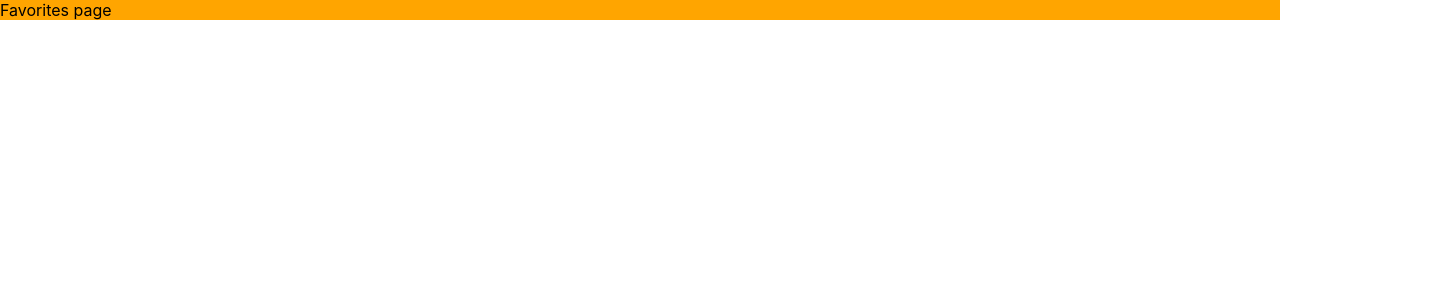
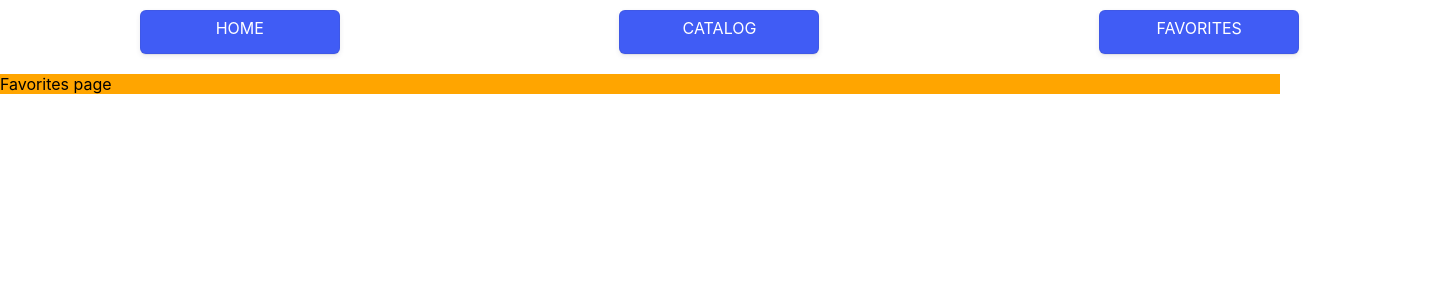
Before and after one commit to NickPosvystak/car, a React (Create React App) app: page /car/favorites in a window 1280 px wide. Shown: the top 300 px of the page, 1439 px wide, since content can reach past the window. Built offline with nearby package versions, Linux system fonts and the light colour scheme.

Commit message:
Navigation

```diff
--- a/src/App.jsx
+++ b/src/App.jsx
@@ -1,21 +1,43 @@
-import SharedLayout from 'components/SharedLayout';
+import Navigation from 'components/Navigation/Navigation';
+// import SharedLayout from 'components/Navigation/Navigation';
 import { Suspense, lazy } from 'react';
-import { Navigate, Route, Routes } from 'react-router';
+import { Route, Routes } from 'react-router';
 
 const Home = lazy(() => import('pages/HomePage'));
 const Catalog = lazy(() => import('pages/CatalogPage'));
 const Favorites = lazy(() => import('pages/FavoritesPage'));
 
+const appRoutes = [
+  {
+    path: '/',
+    element: <Home />,
+  },
+  {
+    path: '/catalog',
+    element: <Catalog />,
+  },
+  {
+    path: '/favorites',
+    element: <Favorites />,
+  },
+];
+
 export const App = () => {
   return (
-    <Suspense fallback="Loading...">
-      <Routes>
-        <Route path="/" element={<SharedLayout />} />
+    <>
+      <Navigation />
+      <Suspense fallback="Loading...">
+        <Routes>
+          {appRoutes.map(({ path, element }) => (
+            <Route key={path} path={path} element={element} />
+          ))}
+          {/* <Route path="/" element={<SharedLayout />} />
         <Route index element={<Home />} />
         <Route path="/catalog" element={<Catalog />} />
         <Route path="/favorites" element={<Favorites />} />
-        <Route path="*" element={<Navigate to="/" />} />
-      </Routes>
-    </Suspense>
+        <Route path="*" element={<Navigate to="/" />} /> */}
+        </Routes>
+      </Suspense>
+    </>
   );
 };
--- a/src/components/Catalog/CatalogList.jsx
+++ b/src/components/Catalog/CatalogList.jsx
@@ -63,7 +63,7 @@
 
               return (
                 <StyledList key={id}>
-                  <StyledImg src={img} alt="car" />
+                  <StyledImg src={img} alt={make} />
                   <ModelDiv>
                     <span>
                       {make}&nbsp;
--- /dev/null
+++ b/src/components/Filter/FilterCars.jsx
@@ -0,0 +1,13 @@
+import React from 'react';
+import { StyledContainer } from './FilterCars.styled';
+
+export const FilterCars = () => {
+  return (
+    <StyledContainer>
+      <p>Car brand</p>
+      <p>Price / 1 hour</p>
+      <p>Car mileage / km</p>
+      <button type='button'>Search</button>
+    </StyledContainer>
+  );
+};
--- /dev/null
+++ b/src/components/Filter/FilterCars.styled.js
@@ -0,0 +1,10 @@
+import styled from 'styled-components';
+
+export const StyledContainer = styled.div`
+display: flex;
+justify-content: center;
+
+width: 1439px;
+padding-bottom: 44px;
+
+`;
--- /dev/null
+++ b/src/components/Navigation/Navigation.jsx
@@ -0,0 +1,18 @@
+import React from 'react';
+import { Outlet } from 'react-router-dom';
+import { NavLinkStyled, StyledHeader } from './Navigation.styled';
+
+const Navigation = () => {
+  return (
+    <div>
+      <StyledHeader>
+        <NavLinkStyled to="/">Home</NavLinkStyled>
+        <NavLinkStyled to="/catalog">Catalog</NavLinkStyled>
+        <NavLinkStyled to="/favorites">Favorites</NavLinkStyled>
+      </StyledHeader>
+      <Outlet />
+    </div>
+  );
+};
+
+export default Navigation;
--- /dev/null
+++ b/src/components/Navigation/Navigation.styled.js
@@ -0,0 +1,52 @@
+import { NavLink } from 'react-router-dom';
+import styled from 'styled-components';
+
+export const NavLinkStyled = styled(NavLink)`
+  appearance: button;
+  backface-visibility: hidden;
+  background-color: #405cf5;
+  border-radius: 6px;
+  border-width: 0;
+  box-shadow: rgba(50, 50, 93, 0.1) 0 0 0 1px inset,
+    rgba(50, 50, 93, 0.1) 0 2px 5px 0, rgba(0, 0, 0, 0.07) 0 1px 1px 0;
+  box-sizing: border-box;
+  color: #fff;
+  cursor: pointer;
+  font-family: -apple-system, system-ui, 'Segoe UI', Roboto, 'Helvetica Neue',
+    Ubuntu, sans-serif;
+  font-size: 100%;
+  height: 44px;
+  line-height: 1.15;
+  /* margin: 12px 0 0; */
+  outline: none;
+  overflow: hidden;
+  padding: 9px 25px;
+  position: relative;
+  text-align: center;
+  text-transform: uppercase;
+  transform: translateZ(0);
+  transition: all 0.2s, box-shadow 0.08s ease-in;
+  user-select: none;
+  -webkit-user-select: none;
+  touch-action: manipulation;
+  width: 200px;
+
+  &:disabled {
+    cursor: default;
+  }
+
+  &:focus {
+    box-shadow: rgba(50, 50, 93, 0.1) 0 0 0 1px inset,
+      rgba(50, 50, 93, 0.2) 0 6px 15px 0, rgba(0, 0, 0, 0.1) 0 2px 2px 0,
+      rgba(50, 151, 211, 0.3) 0 0 0 4px;
+  }
+`;
+
+export const StyledHeader = styled.header`
+  display: flex;
+  justify-content: space-around;
+  padding-top: 10px;
+  padding-bottom: 20px;
+
+  width: 1439px;
+`;
--- a/src/components/SharedLayout.jsx
+++ /dev/null
@@ -1,17 +0,0 @@
-import React from 'react';
-import { NavLink, Outlet } from 'react-router-dom';
-
-const SharedLayout = () => {
-  return (
-    <div>
-      <header>
-        <NavLink to="/">Home</NavLink>
-        <NavLink to="/catalog">Catalog</NavLink>
-        <NavLink to="/favorites">Favorites</NavLink>
-      </header>
-      <Outlet />
-    </div>
-  );
-};
-
-export default SharedLayout;
--- a/src/index.css
+++ b/src/index.css
@@ -37,3 +37,7 @@
   padding: 0;
   list-style: none;
 }
+
+a {
+  text-decoration: none;
+}
--- a/src/pages/CatalogPage.jsx
+++ b/src/pages/CatalogPage.jsx
@@ -1,10 +1,11 @@
 import { CatalogList } from 'components/Catalog/CatalogList';
+import { FilterCars } from 'components/Filter/FilterCars';
 import React from 'react';
 
 const CatalogPage = () => {
   return (
     <div>
-      <p>Catalog</p>
+      <FilterCars/>
       <CatalogList />
     </div>
   );
```
